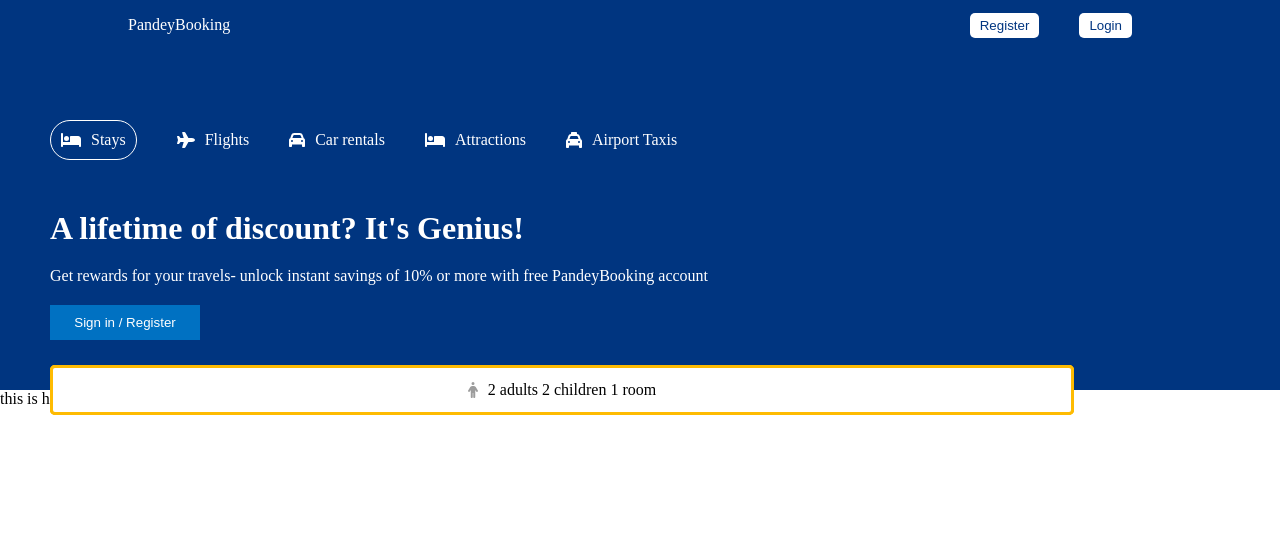
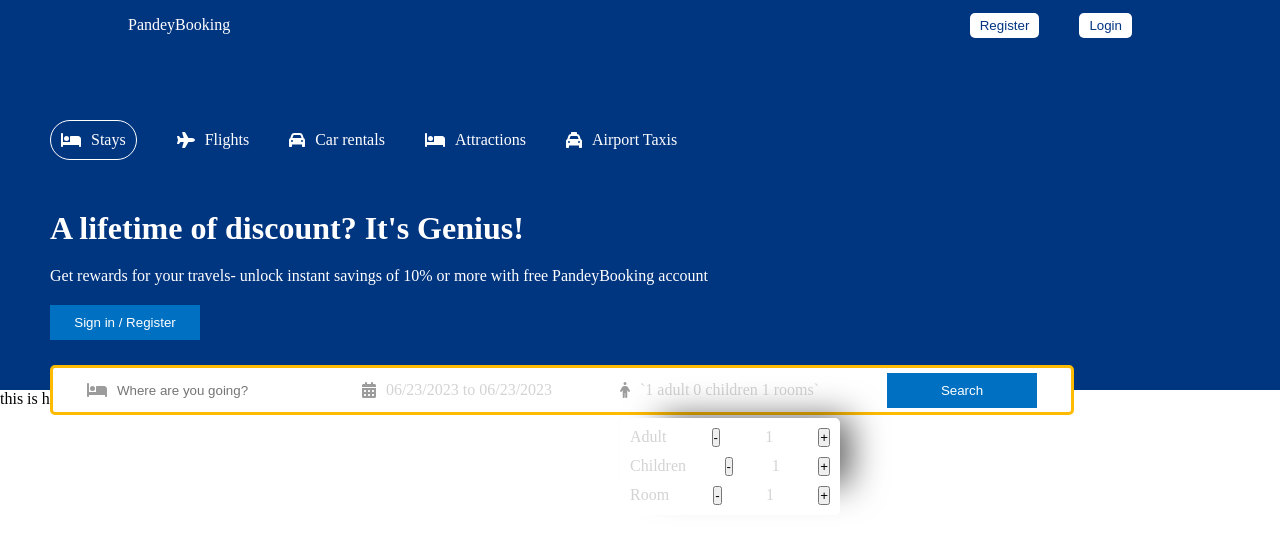
Before and after one commit to rashup198/booking, a React (Create React App) app: page / in a window 1280 px wide. Shown: the top 544 px of the page. Built offline with nearby package versions, Linux system fonts and the light colour scheme.

Commit message:
updated Header.js

```diff
--- a/src/components/header/Header.js
+++ b/src/components/header/Header.js
@@ -1,9 +1,28 @@
-import React from 'react'
+import React from 'react';
+import "./header.css"
+import { useState } from 'react';
 import {faBed,faCalendarDays,faCar,faPerson,faPlane,faTaxi } from "@fortawesome/free-solid-svg-icons"
 import { FontAwesomeIcon } from '@fortawesome/react-fontawesome'
-import "./header.css"
+import { DateRange } from 'react-date-range';
+import 'react-date-range/dist/styles.css'; // main css file
+import 'react-date-range/dist/theme/default.css';
+import { format } from 'date-fns';
 
 const Header = () => {
+  const [openDate, setOpenDate] = useState(false);
+  const [date, setDate] = useState([ {
+    startDate: new Date(),
+    endDate: new Date(),
+    key: 'selection',
+  }
+]);
+  const[openOptions,setOpenOptions]=useState(false);
+  const [options,setOptions]=useState({
+    adult:1,
+    children:0,
+    rooms:1
+  })
+
   return (
     <>
     <div className='header'>
@@ -42,17 +61,48 @@
             <FontAwesomeIcon icon={faBed} className='headerIcon'/>
             <input type='text' placeholder='Where are you going?' className='headerSearchInput'></input>
             </div>
-      </div>
-      <div className='headerSearch'>
+
+
             <div className='headerSearchItem'>
             <FontAwesomeIcon icon={faCalendarDays} className='headerIcon'/>
-            <span className='headerSearchItem'>Date to Date</span>
+            <span onClick={()=>setOpenDate(!openDate)} className='headerSearchText'>{`${format(date[0].startDate,"MM/dd/yyyy")} to ${format(date[0].endDate,"MM/dd/yyyy")}`}</span>
+            {openDate&& <DateRange
+            editableDateInputs={true}
+            onChange={item => setDate([item.selection])}
+            moveRangeOnFirstSelection={false}
+            ranges={date}
+            className='date'/>
+            }
+
             </div>
-      </div>
-      <div className='headerSearch'>
+
+
             <div className='headerSearchItem'>
             <FontAwesomeIcon icon={faPerson} className='headerIcon'/>
-           <span>2 adults 2 children 1 room</span>
+           <span className='headerSearchText'>`{options.adult} adult {options.children} children {options.rooms} rooms`</span>
+           <div className='options'>
+            <div className='optionItem'>
+              <span className='optionText'>Adult</span>
+              <button className='optionCounterButton'>-</button>
+              <span className='optionCounterNumber'>1</span>
+              <button className='optionCounterButton'>+</button>
+            </div>
+            <div className='optionItem'>
+              <span className='optionText'>Children</span>
+              <button className='optionCounterButton'>-</button>
+              <span className='optionCounterNumber'>1</span>
+              <button className='optionCounterButton'>+</button>
+            </div>
+            <div className='optionItem'>
+              <span className='optionText'>Room</span>
+              <button className='optionCounterButton'>-</button>
+              <span className='optionCounterNumber'>1</span>
+              <button className='optionCounterButton'>+</button>
+            </div>
+           </div>
+            </div>
+            <div className='headerSearchItem'>
+            <button className='headerBtn'>Search</button>
             </div>
       </div>
 
```
